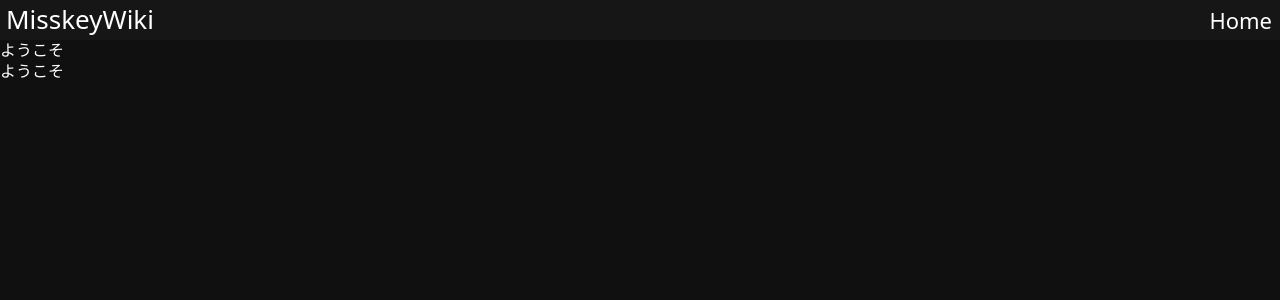
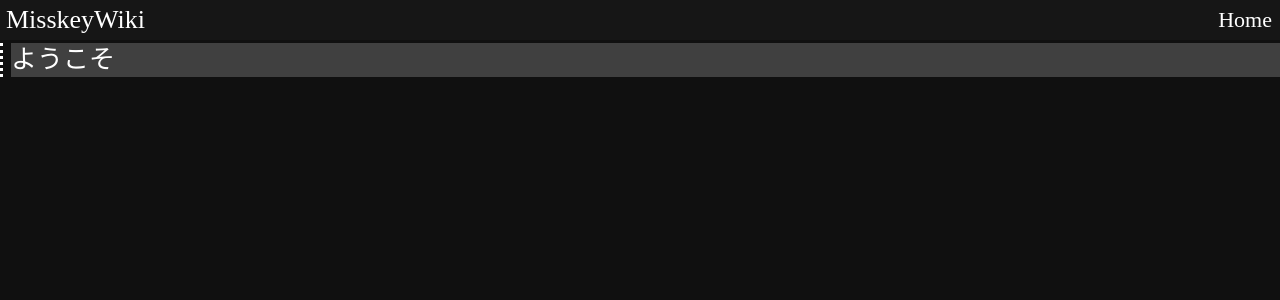
Before and after one commit to MisskeyWiki/wiki, a Jekyll site: the page built from index.md, in a window 1280 px wide. Shown: the top 300 px of the page. Built offline with Jekyll 4.4.1, drawn with Linux system fonts in a browser that asks for light colours; Markdown is read by kramdown in place of the engine named in the settings.

Commit message:
Add files via upload

```diff
--- a/_layouts/wiki.html
+++ b/_layouts/wiki.html
@@ -30,7 +30,6 @@
 
     <div id="Main">
         {{ content }}
-        {{ site.pages }}
     </div>
   </body>
 </html>
--- a/assets/css/common.css
+++ b/assets/css/common.css
@@ -27,3 +27,71 @@
     font-family: var(--BoldFontSet);
     font-size: min(8vw, 16px);
 }
+
+#Main h1 {
+    position: relative;
+    margin: 3px 0 6px 0;
+    padding-left: 8px;
+    border-left: dotted 3px var(--TextColor);
+    font-family: var(--BoldFontSet);
+    font-size: min(8vw, 26px);
+    text-align: left;
+}
+
+#Main h1::before {
+    z-index: -1;
+    content: "";
+    background-color:  var(--TextColor);
+    position: absolute;
+    width: 100%;
+    height: 100%;
+    opacity: 0.2;
+}
+
+#Main h2 {
+    position: relative;
+    margin: 3px 0 6px 0;
+    padding-left: 8px;
+    border-left: dotted 3px var(--TextColor);
+    font-family: var(--TextFontSet);
+    font-size: min(8vw, 22px);
+    text-align: left;
+}
+
+#Main h2::before {
+    z-index: -1;
+    content: "";
+    background-color:  var(--TextColor);
+    position: absolute;
+    width: 100%;
+    height: 100%;
+    opacity: 0.2;
+}
+
+#Main h3 {
+    font-family: var(--TextFontSet);
+    font-size: min(8vw, 18px);
+    text-align: left;
+}
+
+#Main h4 {
+    font-family: var(--TextFontSet);
+    font-size: min(8vw, 16px);
+    text-align: left;
+}
+
+#Main h5 {
+    font-family: var(--TextFontSet);
+    font-size: min(8vw, 14px);
+    text-align: left;
+}
+
+#Main h6 {
+    font-family: var(--TextFontSet);
+    font-size: min(8vw, 12px);
+    text-align: left;
+}
+
+#Main a,#Main a:visited,#Main a:link {
+    color: var(--AccentColor);
+}
--- a/assets/css/frame.css
+++ b/assets/css/frame.css
@@ -1,8 +1,25 @@
+@font-face {
+    font-family: "BoldFont";
+    src: url(/assets/font/Mplus1-SemiBold.woff2);
+    font-display: swap;
+}
+
+@font-face {
+    font-family: "TextFont";
+    src: url(/assets/font/Mplus1-Regular.woff2);
+    font-display: swap;
+}
+
+*,input,textarea,select,button {
+    font-family: var(--TextFontSet);
+}
+
 :root {
     --BaseColor: #101010;
     --NaviBaseColor: #161616;
     --TextColor: #FFFFFF;
     --NaviTextColor: #FFFFFF;
+    --AccentColor: #86b300;
 }
 
 body {
@@ -52,7 +69,7 @@ body {
     color: var(--NaviTextColor);
 }
 
-#Main *{
+#Main {
     color: var(--TextColor);
 }
 
```
Also changed, not shown: assets/font/Mplus1-Regular.woff2 (added), assets/font/Mplus1-SemiBold.woff2 (added).
